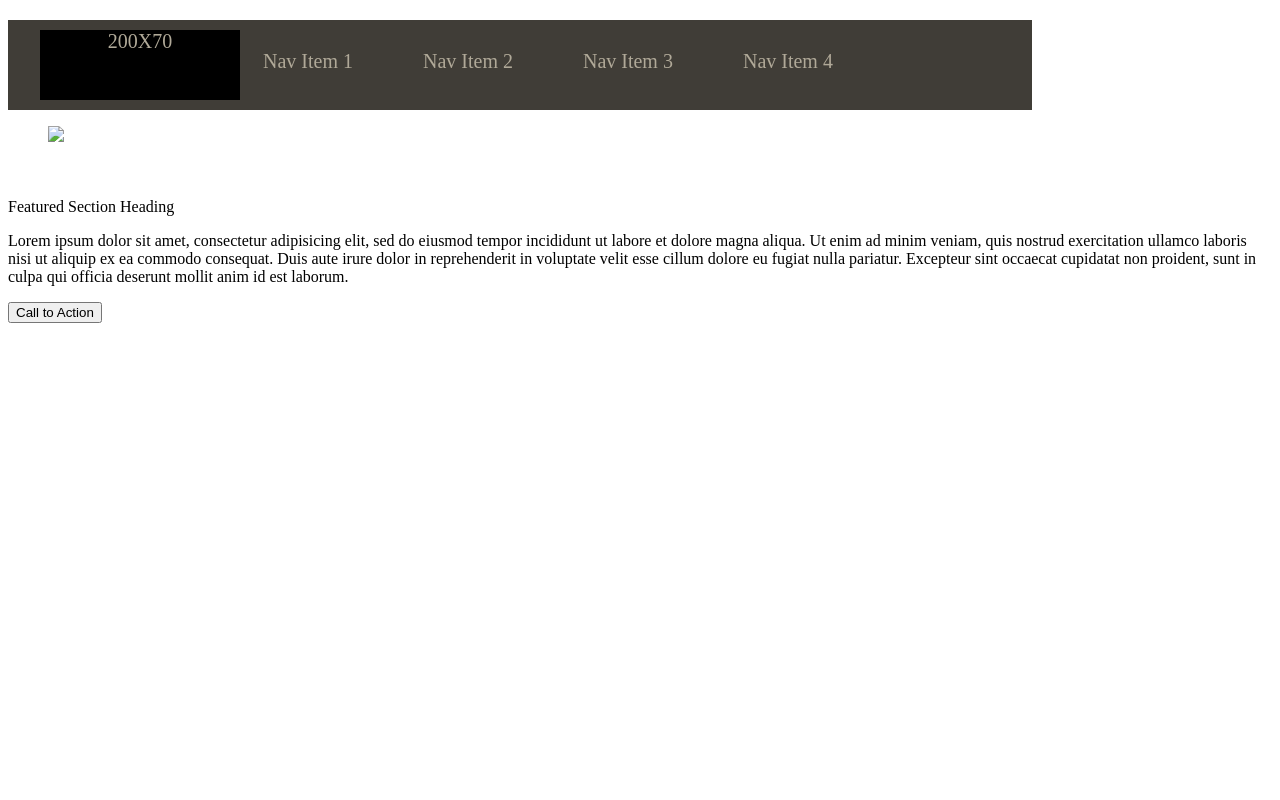
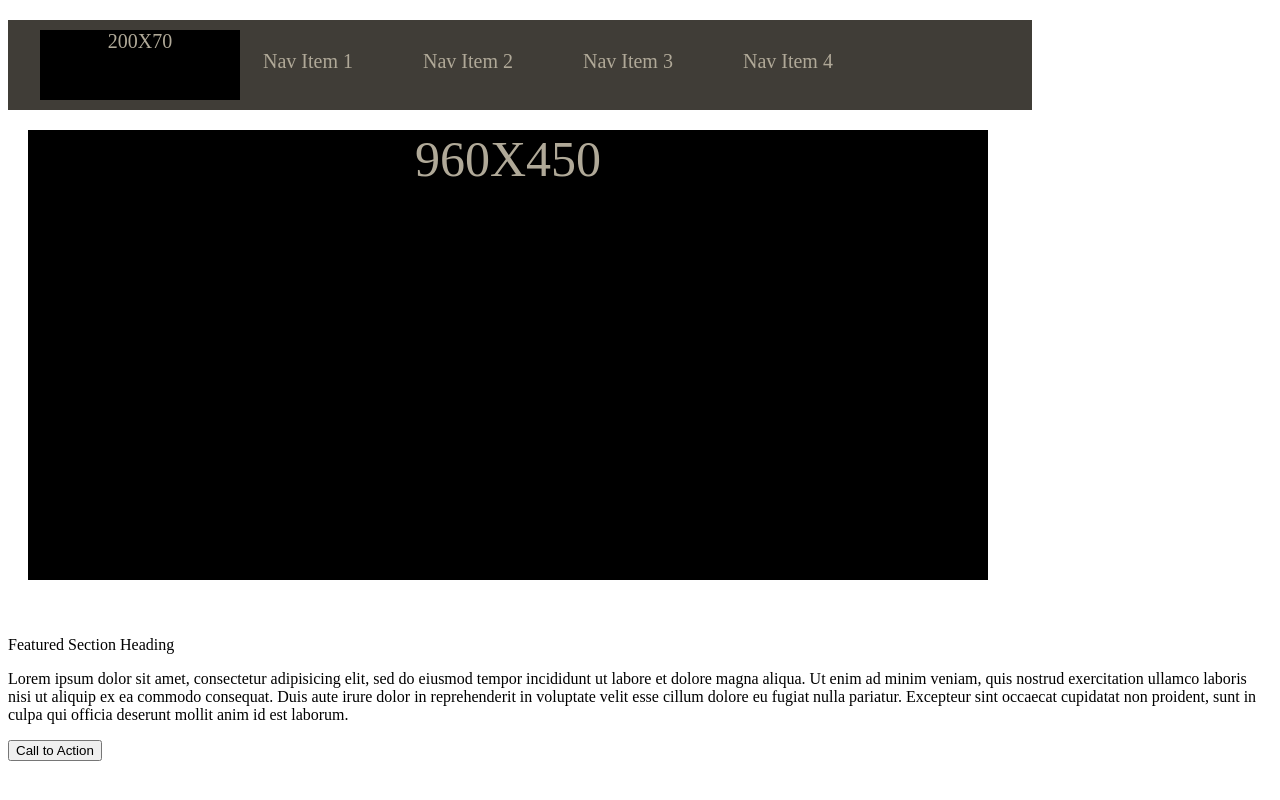
Before and after one commit to dbecker4130/wireframe_exercise, a plain HTML site: page index.html in a window 1280 px wide. Drawn offline with Linux system fonts and the light colour scheme.

Commit message:
figure added

```diff
--- a/index.html
+++ b/index.html
@@ -17,9 +17,7 @@
       </ul>
     </nav>
     <figure>
-      <p>
-        <img src="960X450">
-      </p>
+      960X450
     </figure>
     <section>
       <img src"300X375">
--- a/style.css
+++ b/style.css
@@ -30,5 +30,14 @@ ul li {
   font-size: 20px;
 
 
+}
 
+figure {
+  height: 450px;
+  width: 960px;
+  background-color: #000000;
+  color: #B0A998;
+  text-align: center;
+  font-size: 50px;
+  margin: 20px;
 }
```
